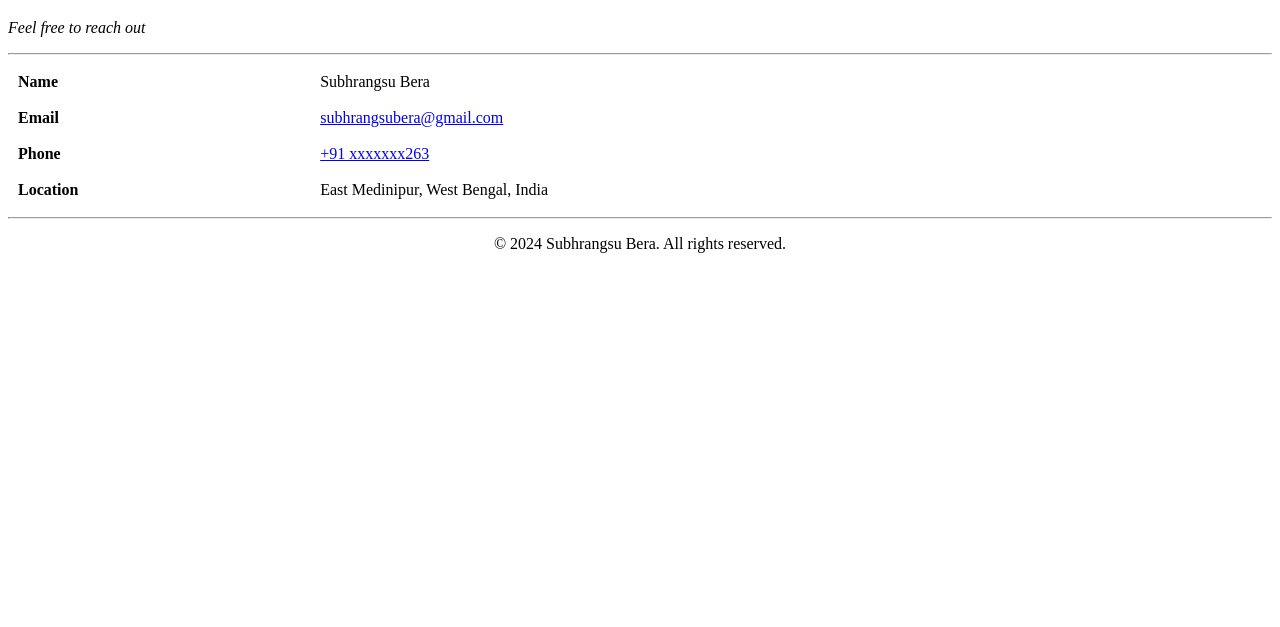
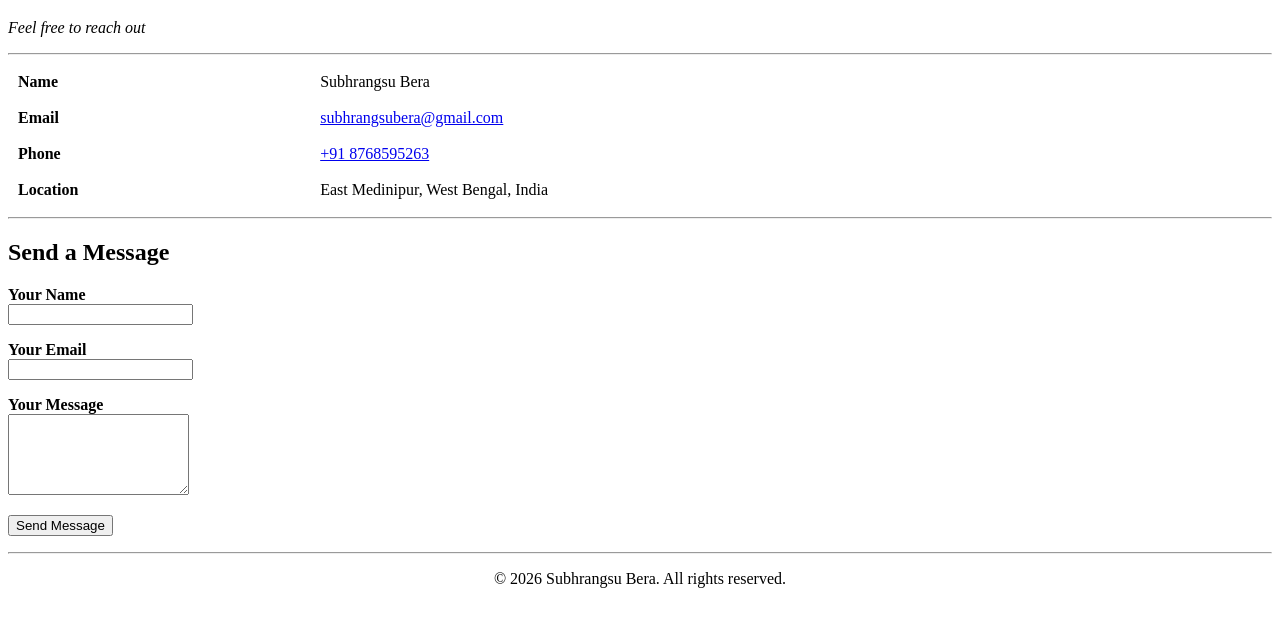
Before and after one commit to Subhrangsu90/Cohort, a plain HTML site: page Resume_Subhrangsu/contact.html in a window 1280 px wide. Shown: the part 113-740 px from the top of the page. Drawn offline with Linux system fonts and the light colour scheme.

Commit message:
contact me send message section add

```diff
--- a/Resume_Subhrangsu/contact.html
+++ b/Resume_Subhrangsu/contact.html
@@ -28,7 +28,7 @@
 
     <hr>
 
-    <!-- Contact Details (Mobile First: Vertical) -->
+    <!-- Contact Details -->
     <section>
         <table width="100%" cellpadding="8">
             <tr>
@@ -37,12 +37,19 @@
             </tr>
             <tr>
                 <td><strong>Email</strong></td>
-                <td><a href="mailto:subhrangsubera@gmail.com">subhrangsubera@gmail.com</a></td>
-
+                <td>
+                    <a href="mailto:subhrangsubera@gmail.com">
+                        subhrangsubera@gmail.com
+                    </a>
+                </td>
             </tr>
             <tr>
                 <td><strong>Phone</strong></td>
-                <td><a href="tel:+91xxxxxxx363">+91 xxxxxxx263</a></td>
+                <td>
+                    <a href="tel:+918768595263">
+                        +91 8768595263
+                    </a>
+                </td>
             </tr>
             <tr>
                 <td><strong>Location</strong></td>
@@ -53,10 +60,38 @@
 
     <hr>
 
+    <!-- Contact Form -->
+    <section>
+        <h2>Send a Message</h2>
+
+        <form>
+            <p>
+                <label for="name"><strong>Your Name</strong></label><br>
+                <input type="text" id="name" name="name" required>
+            </p>
+
+            <p>
+                <label for="email"><strong>Your Email</strong></label><br>
+                <input type="email" id="email" name="email" required>
+            </p>
+
+            <p>
+                <label for="message"><strong>Your Message</strong></label><br>
+                <textarea id="message" name="message" rows="5" required></textarea>
+            </p>
+
+            <p>
+                <button type="submit">Send Message</button>
+            </p>
+        </form>
+    </section>
+
+    <hr>
+
     <!-- Footer -->
     <footer>
         <p align="center">
-            © 2024 Subhrangsu Bera. All rights reserved.
+            © 2026 Subhrangsu Bera. All rights reserved.
         </p>
     </footer>
 
```
Also changed, not shown: Resume_Subhrangsu/index.html (+5 -7 lines).
